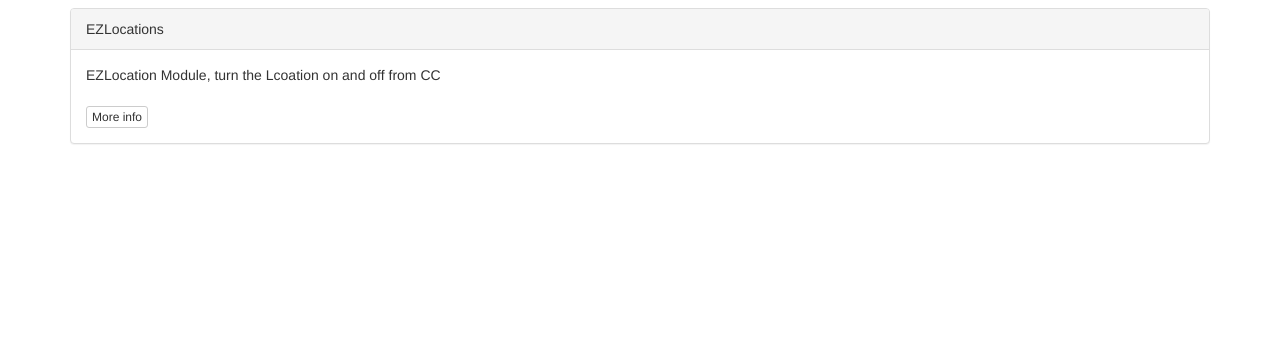
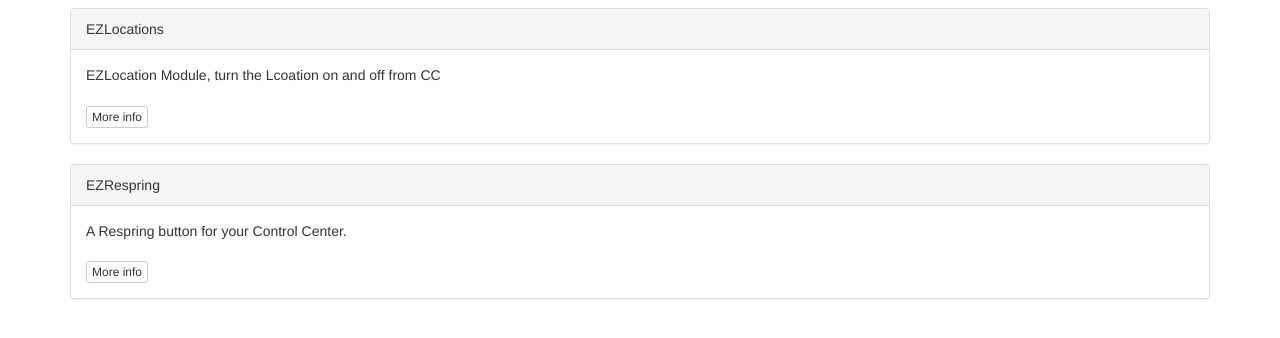
Before and after one commit to Auxilium-Development/auxilium-development.github.io, a plain HTML site: page repo/index.html in a window 1280 px wide. Shown: the part 418-756 px from the top of the page. Drawn offline with nearby package versions, Linux system fonts and the light colour scheme.

Commit message:
Updated the html

```diff
--- a/repo/index.html
+++ b/repo/index.html
@@ -32,6 +32,13 @@
 		<a class="btn btn-xs btn-default" href="depictions/?p=ezLocation">More info</a>
 	  </div>
 	</div>
+	<div class="panel panel-default">
+	  <div class="panel-heading">EZRespring</div>
+	  <div class="panel-body">
+		 A Respring button for your Control Center.<br /><br />
+		<a class="btn btn-xs btn-default" href="depictions/?p=ezRespring">More info</a>
+	  </div>
+	</div>
 
 </div>
 
```
